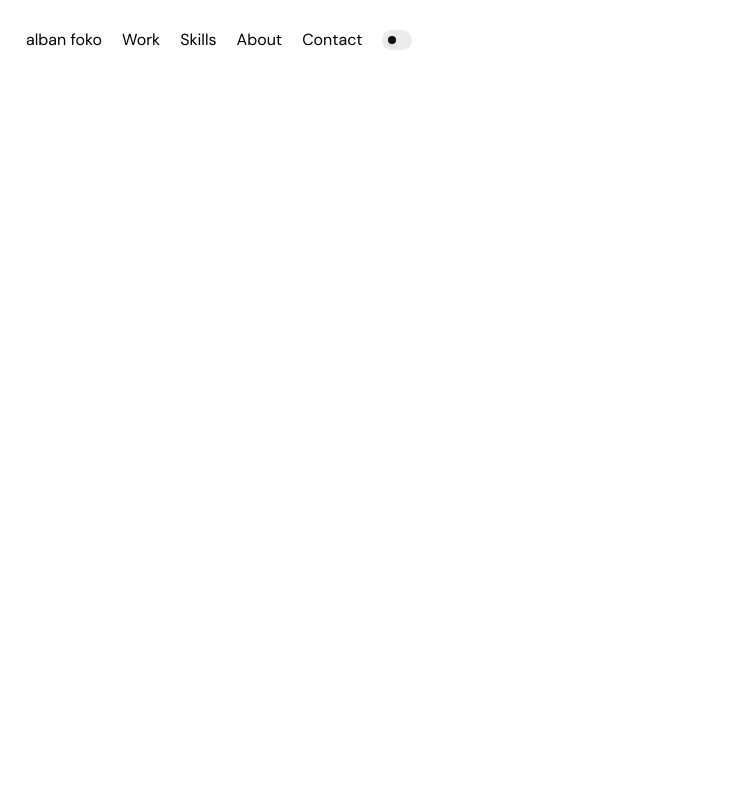
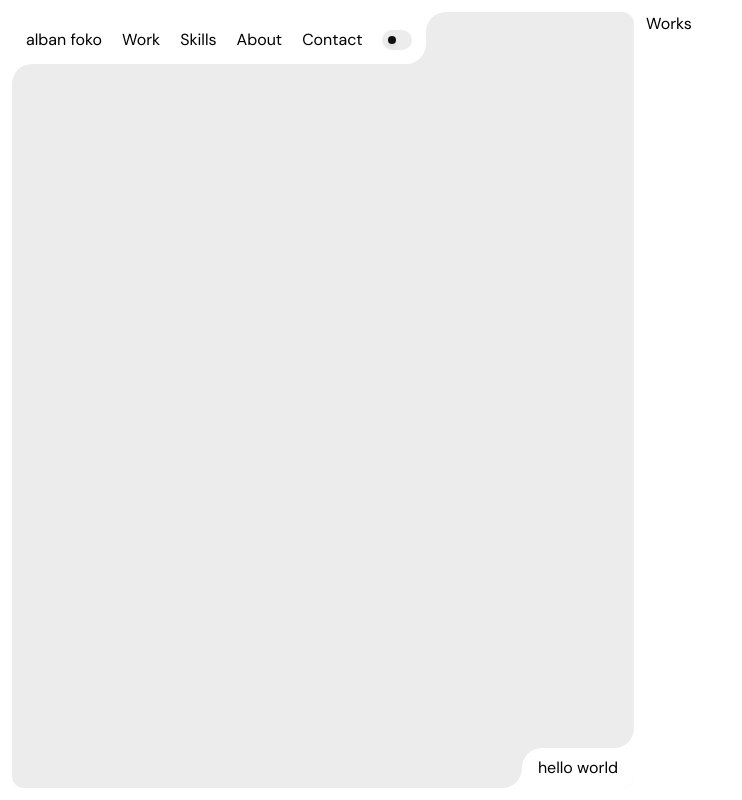
Before and after one commit to AlbanFK/my-portfolio, a Nuxt app: page /work in a window 1280 px wide. Shown: the whole page, without its empty margins (0-742 px from the left). Built offline with nearby package versions, Linux system fonts and the light colour scheme.

Commit message:
:feat: Crate pageContainer component and use it into all pages

```diff
--- /dev/null
+++ b/components/PageContainer.vue
@@ -0,0 +1,20 @@
+<script setup></script>
+
+<template>
+  <div class="md:flex space-y-3 md:space-y-0 gap-3 h-full w-full overflow-auto">
+    <div class="h-1/2 md:h-full md:sticky md:top-0 basis-1/2">
+      <CardContainer>
+        <slot name="heroBody" />
+        <template #bottomCorner>
+          <slot name="heroBtCorner" />
+        </template>
+      </CardContainer>
+    </div>
+
+    <section class="basis-1/2">
+      <slot name="contain" />
+    </section>
+  </div>
+</template>
+
+<style lang="scss" scoped></style>
--- a/pages/about.vue
+++ b/pages/about.vue
@@ -1,7 +1,12 @@
 <script setup lang="ts"></script>
 
 <template>
-  <div>About</div>
+  <PageContainer>
+    <template #heroBtCorner>
+      <span>hello world</span>
+    </template>
+    <template #contain> About </template>
+  </PageContainer>
 </template>
 
 <style scoped></style>
--- a/pages/contact.vue
+++ b/pages/contact.vue
@@ -1,7 +1,12 @@
 <script setup lang="ts"></script>
 
 <template>
-  <div>Contact</div>
+  <PageContainer>
+    <template #heroBtCorner>
+      <span>hello world</span>
+    </template>
+    <template #contain> Contact </template>
+  </PageContainer>
 </template>
 
 <style scoped></style>
--- a/pages/index.vue
+++ b/pages/index.vue
@@ -1,19 +1,12 @@
 <script setup lang="ts"></script>
 
 <template>
-  <div class="md:flex space-y-3 md:space-y-0 gap-3 h-full w-full overflow-auto">
-    <CardContainer class="md:sticky md:top-0 basis-1/2">
-      <template #bottomCorner>
-        <span>hello world</span>
-      </template>
-    </CardContainer>
-
-    <!-- <div class="bg-red-300"></div> -->
-    <div class="bg-green-300 basis-1/2">
-      <div class="h-screen w-full">yoooooo</div>
-      <div class="h-screen w-full">yoooooo</div>
-    </div>
-  </div>
+  <PageContainer>
+    <template #heroBtCorner>
+      <span>hello world</span>
+    </template>
+    <template #contain> Home </template>
+  </PageContainer>
 </template>
 
 <style scoped></style>
--- a/pages/services.vue
+++ b/pages/services.vue
@@ -1,7 +1,12 @@
 <script setup lang="ts"></script>
 
 <template>
-  <div>Services</div>
+  <PageContainer>
+    <template #heroBtCorner>
+      <span>hello world</span>
+    </template>
+    <template #contain> Services </template>
+  </PageContainer>
 </template>
 
 <style scoped></style>
--- a/pages/skills.vue
+++ b/pages/skills.vue
@@ -1,7 +1,12 @@
 <script setup lang="ts"></script>
 
 <template>
-  <div>Skills</div>
+  <PageContainer>
+    <template #heroBtCorner>
+      <span>hello world</span>
+    </template>
+    <template #contain> Skills </template>
+  </PageContainer>
 </template>
 
 <style scoped></style>
--- a/pages/work.vue
+++ b/pages/work.vue
@@ -1,7 +1,12 @@
 <script setup lang="ts"></script>
 
 <template>
-  <div>Work</div>
+  <PageContainer>
+    <template #heroBtCorner>
+      <span>hello world</span>
+    </template>
+    <template #contain> Works </template>
+  </PageContainer>
 </template>
 
 <style scoped></style>
```
